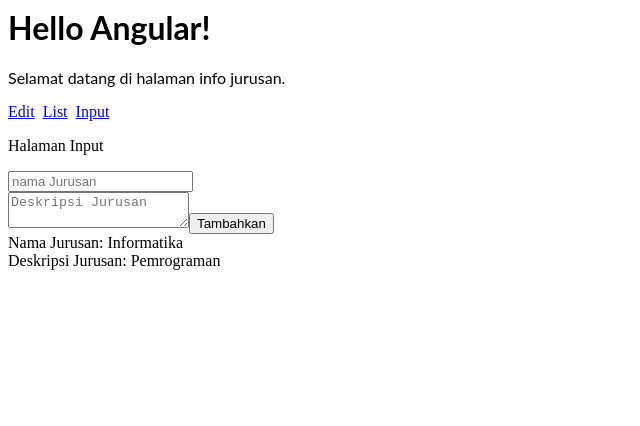
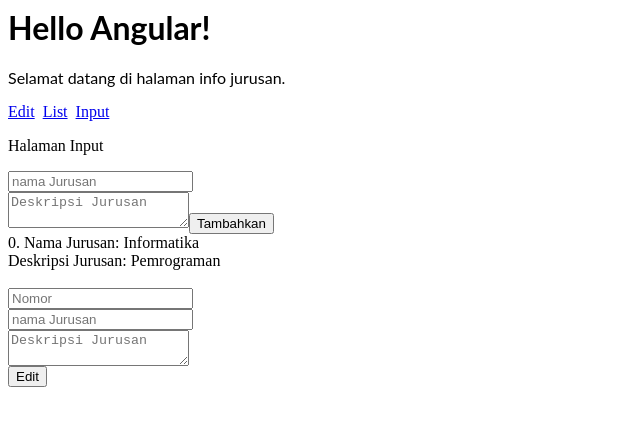
Before and after one commit to hunter10bt/c14180003-06-latihan-20200422, an Angular app: page /input in a window 1280 px wide. Shown: the top 426 px of the page, without its empty margins (0-640 px from the left). Built offline with nearby package versions, Linux system fonts and the light colour scheme.

Commit message:
added edit function

```diff
--- a/src/app/globals.service.ts
+++ b/src/app/globals.service.ts
@@ -20,4 +20,8 @@
     this.data.push({nama: namaIn, deskripsi: deskripsiIn, nomor: this.jumlah});
     this.jumlah++;
   }
+
+  public setData(dataIn){
+    this.data = dataIn;
+  }
 }
--- a/src/app/input/input.component.html
+++ b/src/app/input/input.component.html
@@ -3,6 +3,13 @@
 <textarea rows="2" placeholder="Deskripsi Jurusan" [(ngModel)]="deskripsi"></textarea>
 <button (click)="input()">Tambahkan</button>
 <div *ngFor = "let jurusan of data">
-  Nama Jurusan: {{jurusan.nama}} <br>
+  {{jurusan.nomor}}. Nama Jurusan: {{jurusan.nama}} <br>
   Deskripsi Jurusan: {{jurusan.deskripsi}} <br>
 </div>
+<div id="edit">
+  <br>
+  <input type="text" placeholder="Nomor" [(ngModel)] ="nomor"><br>
+  <input type="text" placeholder="nama Jurusan" [(ngModel)] = "nama"><br>
+  <textarea rows="2" placeholder="Deskripsi Jurusan" [(ngModel)]="deskripsi"></textarea><br>
+  <button click="edit()">Edit</button>
+</div>
--- a/src/app/input/input.component.ts
+++ b/src/app/input/input.component.ts
@@ -9,6 +9,7 @@
 export class InputComponent implements OnInit {
   nama = "";
   deskripsi = "";
+  nomor;
   data;
 
   constructor(public globals:GlobalsService) { }
@@ -20,4 +21,12 @@
   input() {
     this.globals.addData(this.nama, this.deskripsi);
   }
+
+  edit(){
+    console.log("tes")
+    var len = Object.keys(this.data).length;
+    for (var a = 0; a < len; a++){
+      console.log(a);
+    }
+  }
 }
```
Also changed, not shown: src/app/list/list.component.html (line endings or trailing spaces).
